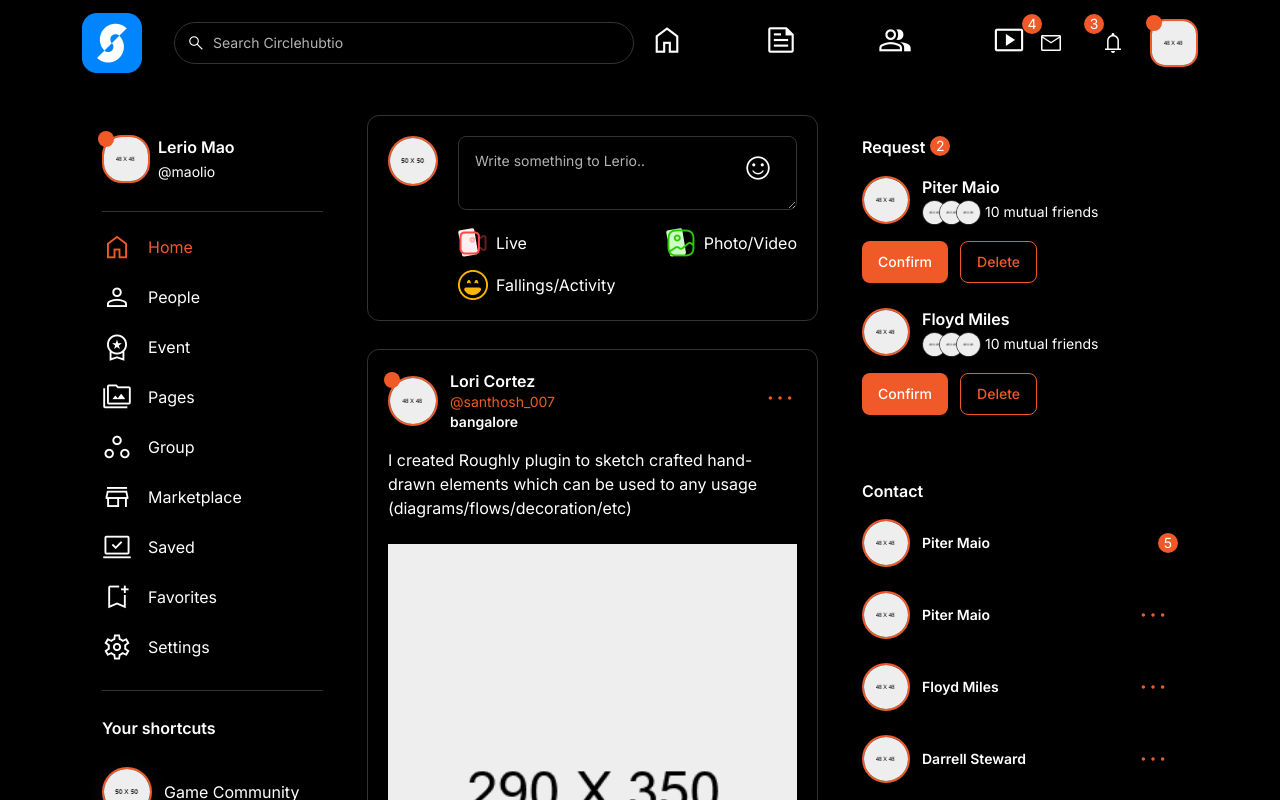
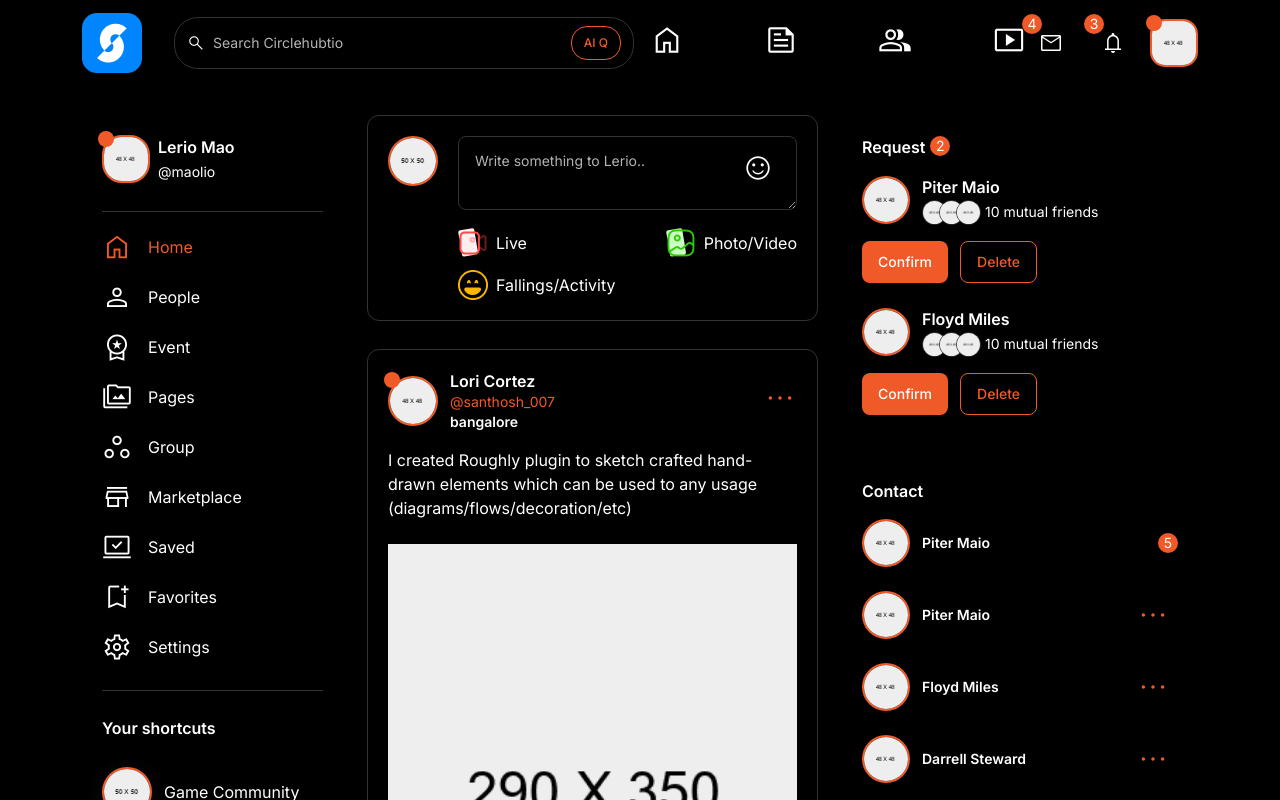
Before and after one commit to santhosh2002m/tech-social-dev, a Next.js app: page / in a window 1280 px wide. Shown: the top 800 px of the page. Built offline with nearby package versions, Linux system fonts and the light colour scheme; a web font is replaced by a local one.

Commit message:
fix search bar

```diff
--- a/components/navbar/NavBar.tsx
+++ b/components/navbar/NavBar.tsx
@@ -63,6 +63,9 @@ const NavBar = ({ clss = "container" }: { clss: string }) => {
                   placeholder="Search Circlehubtio"
                   autoComplete="off"
                 />
+                <button type="button" className="aiq-button">
+                  AI Q
+                </button>
               </form>
             </div>
             <ul className="navbar-nav feed flex-row gap-xl-20 gap-lg-10 gap-sm-7 gap-3 py-4 py-lg-0 m-lg-auto ms-auto ms-aut align-self-center">
@@ -101,7 +104,6 @@ const NavBar = ({ clss = "container" }: { clss: string }) => {
                   active === "message" ? "active" : ""
                 }`}
               >
-                {/* Message */}
                 <Message activeHandler={activeHandler} />
               </div>
               <div
@@ -109,7 +111,6 @@ const NavBar = ({ clss = "container" }: { clss: string }) => {
                   active === "notification" ? "active" : ""
                 }`}
               >
-                {/* Notification */}
                 <Notification activeHandler={activeHandler} />
               </div>
               <div
@@ -117,7 +118,6 @@ const NavBar = ({ clss = "container" }: { clss: string }) => {
                   active === "settings" ? "active" : ""
                 }`}
               >
-                {/* Setting */}
                 <Setting activeHandler={activeHandler} />
               </div>
             </div>
```
